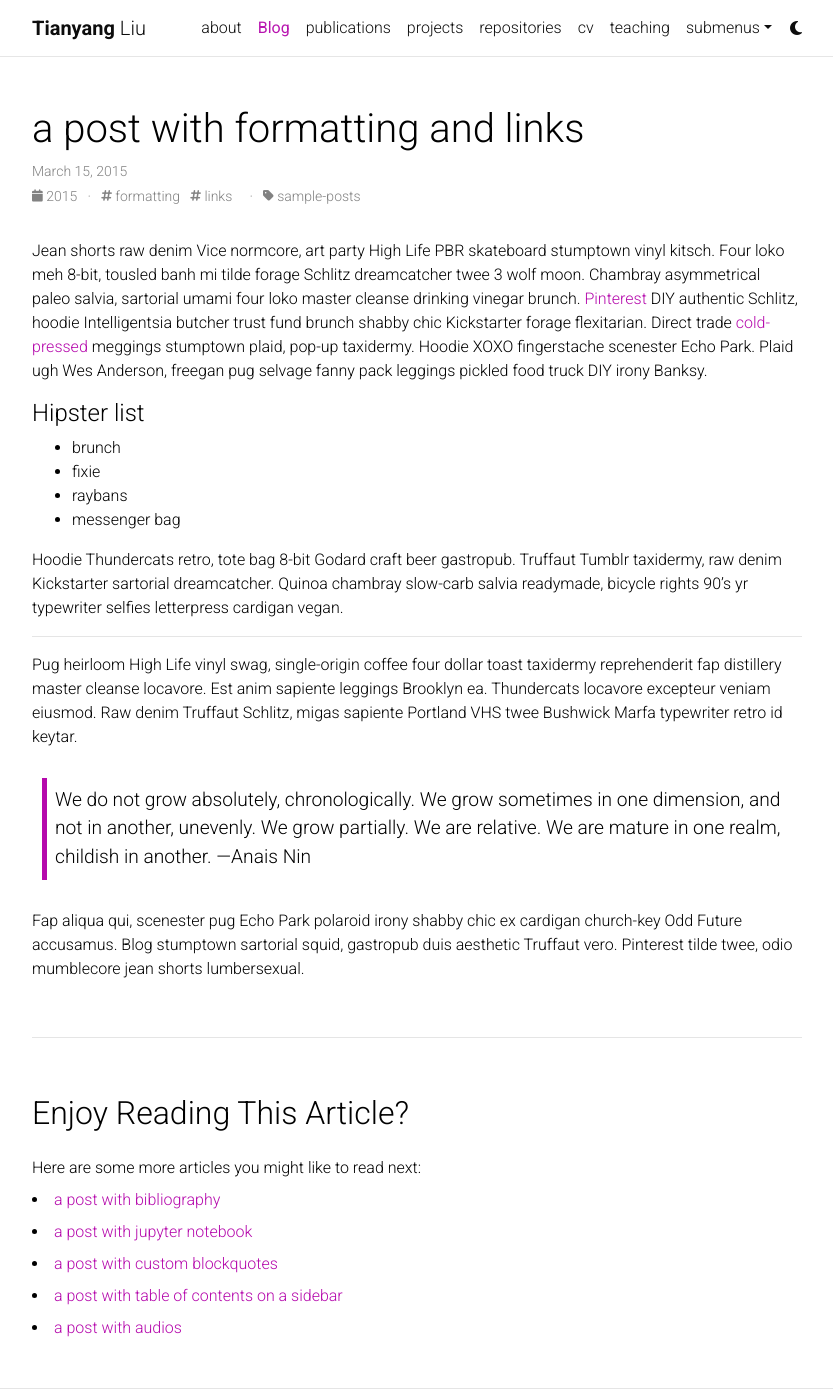
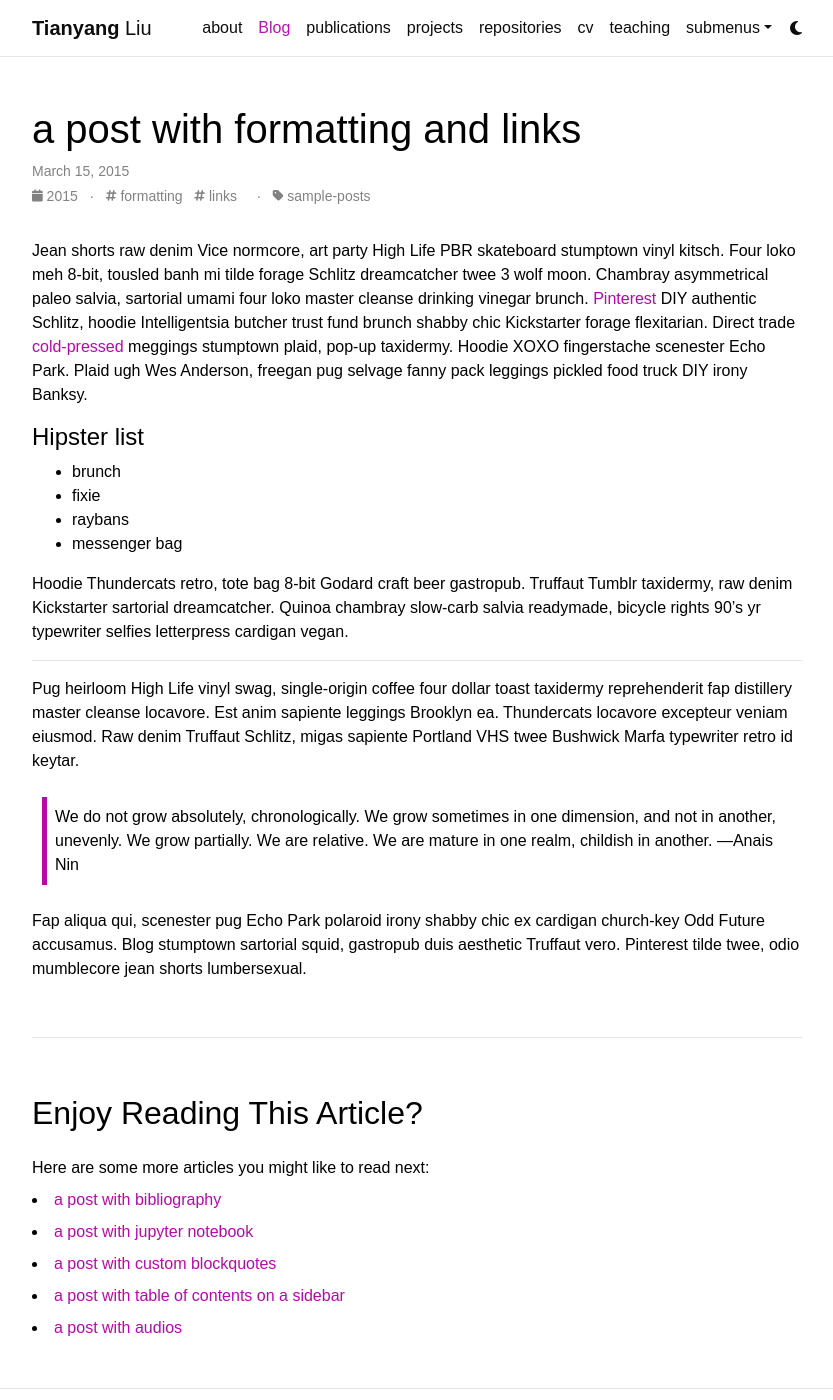
Before and after one commit to Leolty/leolty.github.io, a Jekyll site: the page built from _posts/2015-03-15-formatting-and-links.md, in a window 1280 px wide and 1400 px high. Shown: the whole window, without its empty margins (223-1056 px from the left). Built offline with Jekyll 4.4.1, drawn with Linux system fonts in a browser that asks for light colours; comment, search, counter and statistics services are not loaded; a style sheet for code colours, icons or effects is not loaded.

Commit message:
✨ change css

```diff
--- a/_sass/_base.scss
+++ b/_sass/_base.scss
@@ -4,19 +4,9 @@
 
 // Typography
 
-p,
-h1,
-h2,
-h3,
-h4,
-h5,
-h6,
-em,
-div,
-li,
-span,
-strong {
+p, h1, h2, h3, h4, h5, h6, em, div, li, span, strong {
   color: var(--global-text-color);
+  font-family: 'Avenir Next', sans-serif;
 }
 
 hr {
@@ -62,7 +52,11 @@
   border-left: 2px solid var(--global-theme-color);
   margin: 1.5em 10px;
   padding: 0.5em 10px;
-  font-size: 1.2rem;
+  font-size: 1rem;
+
+  p {
+    margin-bottom: 0;
+  }
 }
 
 // Math
@@ -620,8 +614,12 @@
       }
 
       .author {
+        font-size: 0.85rem;
+        font-weight: 500;
+
         a {
-          border-bottom: 1px dashed var(--global-theme-color);
+          border-bottom: 1px dashed;
+          color: var(--global-text-color);
 
           &:hover {
             border-bottom-style: solid;
@@ -630,7 +628,7 @@
         }
 
         >em {
-          border-bottom: 1px solid;
+          border-bottom: 1px solid var(--global-theme-color);
           font-style: normal;
         }
 
@@ -646,19 +644,49 @@
         }
       }
 
+      .periodical {
+        font-size: 0.85rem;
+        font-weight: 450;
+      }
+
       .links {
         a.btn {
+          /* Text and border colors */
           color: var(--global-text-color);
           border: 1px solid var(--global-text-color);
-          padding-left: 1rem;
-          padding-right: 1rem;
-          padding-top: 0.25rem;
-          padding-bottom: 0.25rem;
+
+          /* Spacing and layout */
+          padding-left: 0.6rem;
+          padding-right: 0.6rem;
+          padding-top: 0.15rem;
+          padding-bottom: 0.15rem;
           margin-left: 0;
+          display: inline-block;  /* Makes it easier to set width/height, if needed */
 
+          /* Typography */
+          font-size: 0.64rem;  /* Depending on your design, adjust accordingly */
+          font-weight: 500;  /* Makes text a bit bolder but not too heavy */
+          text-align: center;
+          text-decoration: none;  /* Remove underline */
+
+          /* Rounded corners for a softer, modern look */
+          border-radius: 0.25rem;
+
+          /* Transitions for smoother hover effects */
+          transition: color 0.3s ease, border-color 0.3s ease;
+
+          /* Hover State */
           &:hover {
             color: var(--global-theme-color);
             border-color: var(--global-theme-color);
+            text-decoration: none;  /* Remove underline */
+            cursor: pointer;  /* Indicate interactivity */
+          }
+
+          /* Focus State for better accessibility */
+          &:focus {
+            outline: 2px solid var(--global-theme-color);
+            outline-offset: 2px;
           }
         }
       }
@@ -788,7 +816,7 @@
       padding: 8px;
 
       p {
-        margin-bottom: 0;
+        margin-bottom: 0 !important;
       }
     }
   }
```
